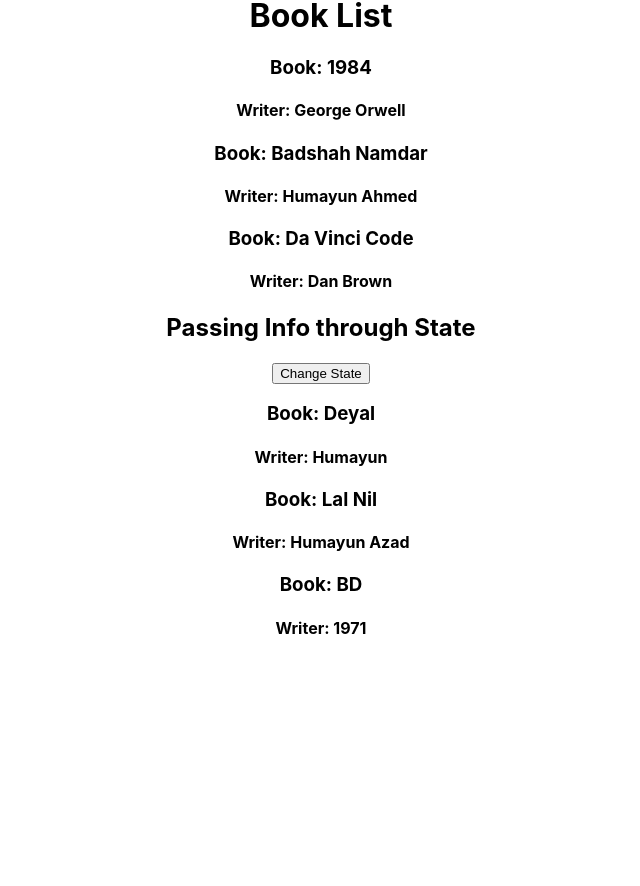
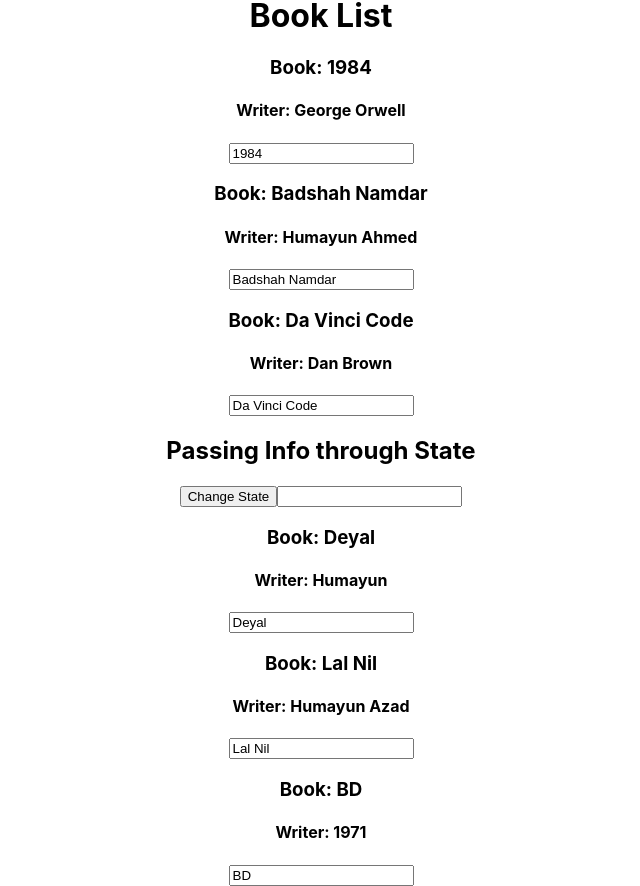
Before and after one commit to Hasan-Saju/React-with-Redux, a React (Create React App) app in the folder React_Basics/hello-world/: page / in a window 1280 px wide. Shown: the part 750-1636 px from the top of the page, without its empty margins (319-959 px from the left). Before the commit the page ends 1409 px from the top, so only its background shows below. Built offline with nearby package versions, Linux system fonts and the light colour scheme.

Commit message:
change state with input

```diff
--- a/React_Basics/hello-world/src/App.js
+++ b/React_Basics/hello-world/src/App.js
@@ -53,6 +53,16 @@
     });
   };
 
+  changeWithInputState = (event) => {
+    this.setState({
+      books: [
+        { bookName: event.target.value, writer: "OIC" },
+        { bookName: "Peace", writer: "Hasan Saju" },
+        { bookName: "Teach urself c++", writer: "Schildt" },
+      ],
+    });
+  };
+
   render() {
     let obj = new Component();
     console.log(obj);
@@ -75,9 +85,12 @@
         <button onClick={() => this.changeBookState("Passing with parameter")}>
           Change State
         </button>
+        <input type="text" onChange={this.changeWithInputState}></input>
+
         <Book
           bookName={this.state.books[0].bookName}
           writer={this.state.books[0].writer}
+          inputName={this.changeWithInputState}
         />
         <Book
           bookName={this.state.books[1].bookName}
--- a/React_Basics/hello-world/src/components/Book.js
+++ b/React_Basics/hello-world/src/components/Book.js
@@ -5,6 +5,7 @@
     <div>
       <h3 onClick={props.change}>Book: {props.bookName}</h3>
       <h4>Writer: {props.writer}</h4>
+      <input type="text" onChange={props.inputName} value={props.bookName} />
     </div>
   );
 };
```
